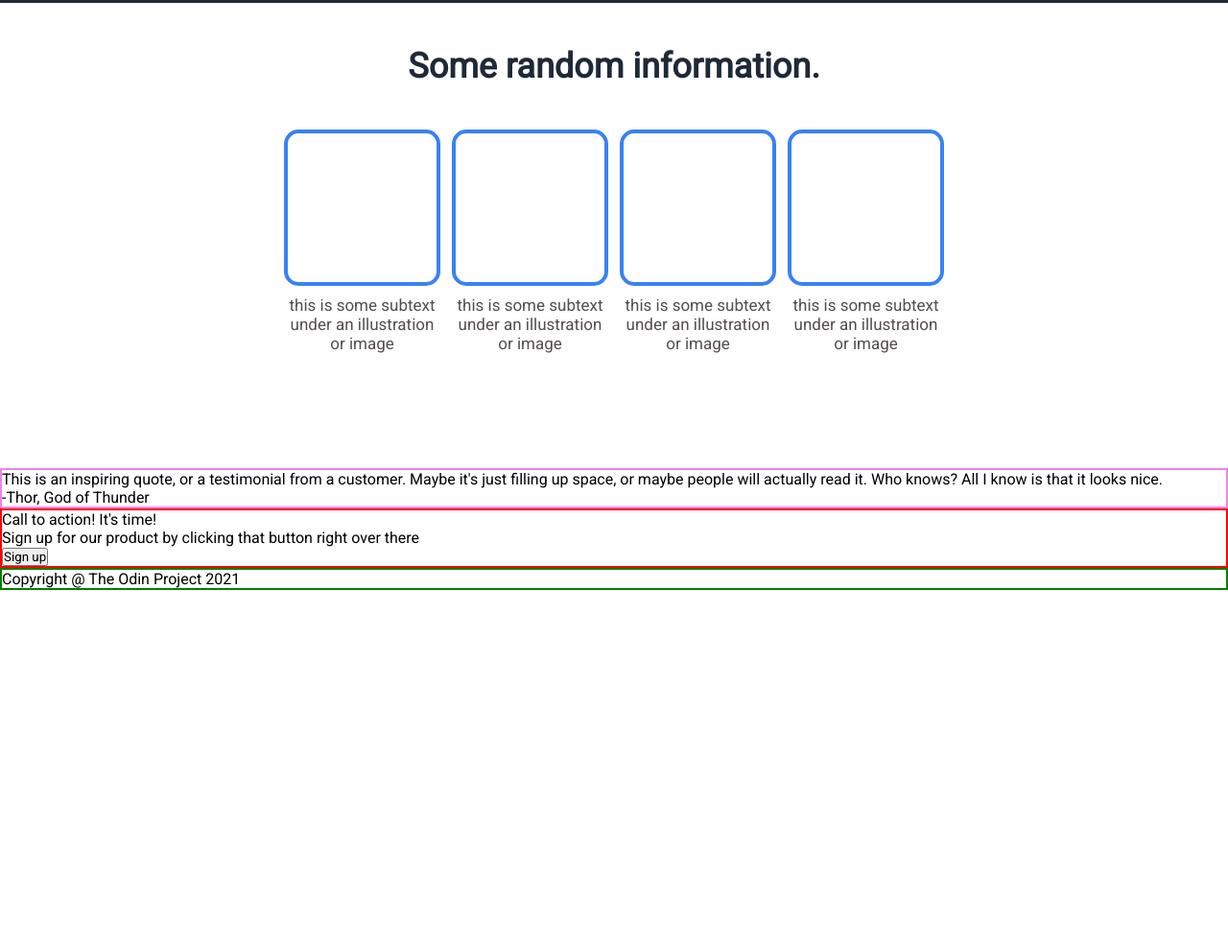
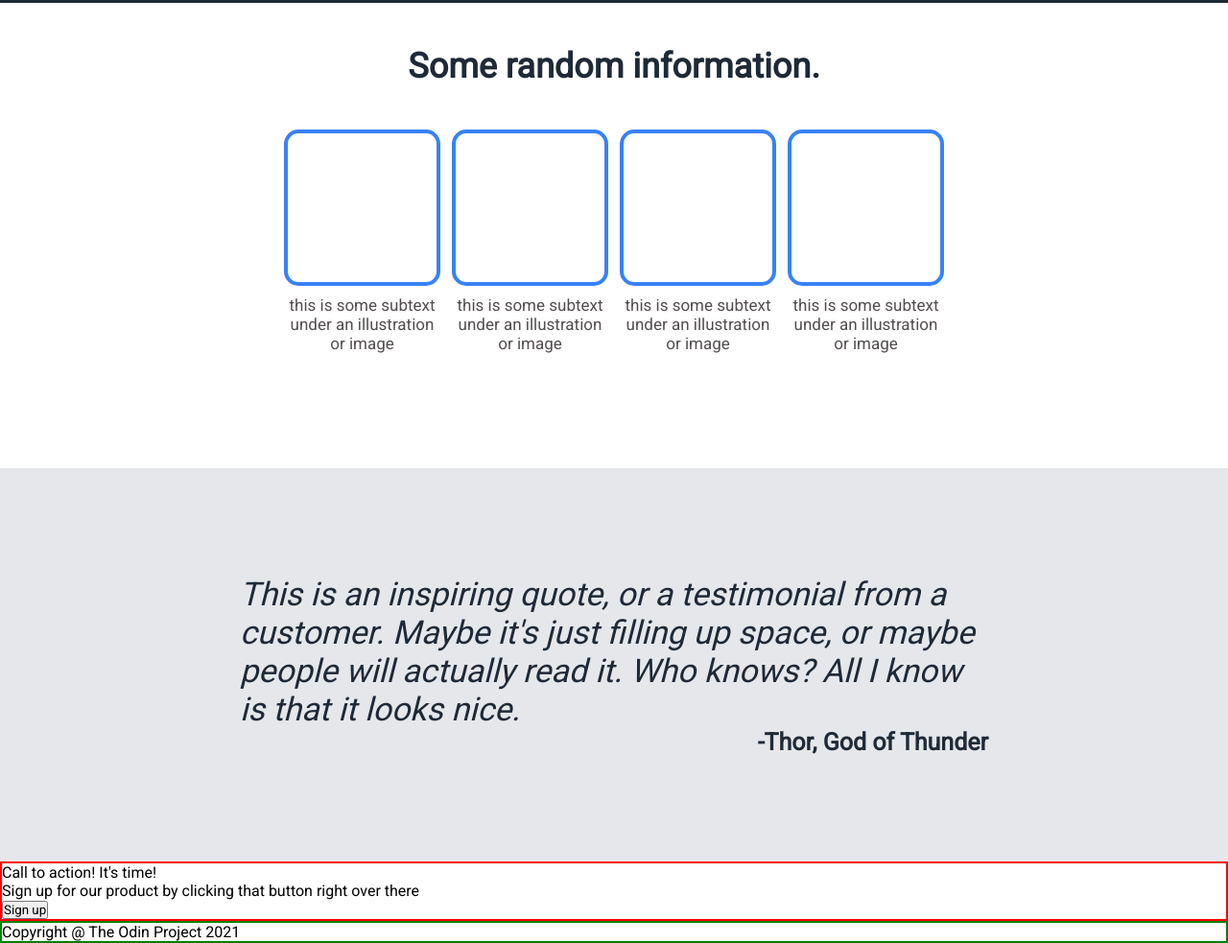
Before and after one commit to Yahds/landing-page, a plain HTML site: page index.html in a window 1280 px wide. Shown: the part 512-1495 px from the top of the page at 96% size. Before the commit the page ends 1127 px from the top, so only its background shows below. Drawn offline with Linux system fonts and the light colour scheme.

Commit message:
Modified quote section

```diff
--- a/styles.css
+++ b/styles.css
@@ -128,12 +128,32 @@ section#information .info-holder .info .info-img-holder{
     align-self: center;
 }
 
-
-
-
 /* Section: Quote */
 section#quote{
-    border: 2px solid violet;
+    height: 410px;
+    background-color: #E5E7EB;
+    display: flex;
+    justify-content: center;
+}
+
+section#quote .quote-holder{
+    align-self: center;
+    text-align: left;
+    width: 780px;
+}
+
+section#quote .quote-holder p{
+    font-size: 34px;
+    font-style: italic;
+    color: #1F2937;
+    font-weight: lighter;
+}
+
+section#quote .quote-holder p:nth-child(2){
+    text-align: end;
+    font-size: 25px;
+    font-style: normal;
+    font-weight: bolder;
 }
 
 /* Section: Sign-up */
```
